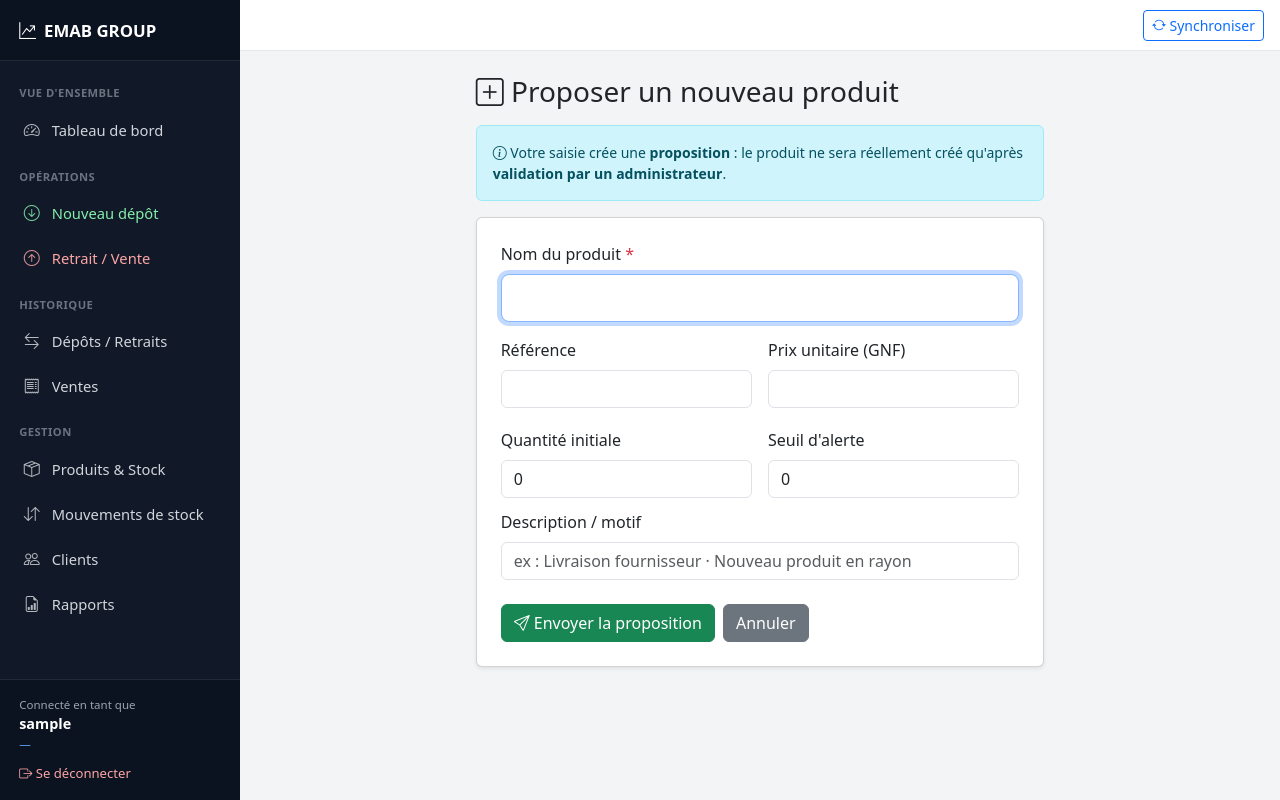
After one commit to Faraleno2022/C-Users-LENO-Desktop-Gestionnaire-depot_Retrait, a Django app: page /produits/demande-nouveau/ in a window 1280 px wide. The commit adds this page. Run offline with Django 5.2, Linux system fonts and the light colour scheme; the visitor is signed in with stand-in values (Sample User, id 1).

Commit message:
Console Web 1.0.15: l'agent peut proposer un NOUVEAU produit (admin valide)
- StockEntryRequest gere deux types: entree sur produit existant, et
  creation d'un nouveau produit (kind=nouveau_produit) avec ref/prix/seuil.
- Bouton 'Proposer un nouveau produit' pour l'agent; validation admin cree
  le produit + le mouvement d'entree initial.
- Migration 0010.

Co-Authored-By: Claude Opus 4.8 <noreply@anthropic.com>

```diff
--- a/server/console_web.py
+++ b/server/console_web.py
@@ -31,7 +31,7 @@ from pathlib import Path
 # Version de la console. À INCRÉMENTER à chaque nouvelle release publiée sur
 # GitHub (et reporter la même valeur dans MyAppVersion de installer_console_web.iss).
 # C'est ce numéro que l'updater compare à la dernière release pour décider d'une MAJ.
-APP_VERSION = "1.0.14"
+APP_VERSION = "1.0.15"
 
 PORT = int(os.environ.get("EMAB_WEB_PORT", "8765"))
 HOST = os.environ.get("EMAB_WEB_HOST", "127.0.0.1")
--- /dev/null
+++ b/server/web/templates/web/product_request_form.html
@@ -0,0 +1,69 @@
+{% extends "web/base.html" %}
+{% load money %}
+{% block title %}Proposer un nouveau produit{% endblock %}
+
+{% block content %}
+<div class="row justify-content-center">
+  <div class="col-12 col-md-9 col-lg-7">
+    <h1 class="h3 mb-3"><i class="bi bi-plus-square"></i> Proposer un nouveau produit</h1>
+
+    {% if error %}<div class="alert alert-danger">{{ error }}</div>{% endif %}
+
+    <div class="alert alert-info small">
+      <i class="bi bi-info-circle"></i>
+      Votre saisie crée une <strong>proposition</strong> : le produit ne sera
+      réellement créé qu'après <strong>validation par un administrateur</strong>.
+    </div>
+
+    <form method="post" class="card p-4 shadow-sm">
+      {% csrf_token %}
+      <div class="mb-3">
+        <label class="form-label">Nom du produit <span class="text-danger">*</span></label>
+        <input type="text" name="nom" class="form-control form-control-lg" required autofocus
+               value="{{ request.POST.nom }}">
+      </div>
+      <div class="row g-3">
+        <div class="col-sm-6 mb-1">
+          <label class="form-label">Référence</label>
+          <input type="text" name="reference" class="form-control" value="{{ request.POST.reference }}">
+        </div>
+        <div class="col-sm-6 mb-1">
+          <label class="form-label">Prix unitaire (GNF)</label>
+          <input type="number" step="1" min="0" name="prix_unitaire" class="form-control"
+                 value="{{ request.POST.prix_unitaire }}">
+        </div>
+        <div class="col-sm-6 mb-1">
+          <label class="form-label">Quantité initiale</label>
+          <input type="number" step="1" min="0" name="quantite" class="form-control"
+                 value="{{ request.POST.quantite|default:'0' }}">
+        </div>
+        <div class="col-sm-6 mb-1">
+          <label class="form-label">Seuil d'alerte</label>
+          <input type="number" step="1" min="0" name="seuil_alerte" class="form-control"
+                 value="{{ request.POST.seuil_alerte|default:'0' }}">
+        </div>
+      </div>
+      <div class="mb-3 mt-2">
+        <label class="form-label">Description / motif</label>
+        <input type="text" name="motif" class="form-control"
+               placeholder="ex : Livraison fournisseur · Nouveau produit en rayon"
+               value="{{ request.POST.motif }}">
+      </div>
+      {% if error %}
+      <div class="form-check mb-3">
+        <input type="checkbox" class="form-check-input" name="force_create" value="1" id="force_create">
+        <label class="form-check-label" for="force_create">
+          Proposer quand même (c'est réellement un autre produit)
+        </label>
+      </div>
+      {% endif %}
+      <div class="d-flex gap-2 mt-2">
+        <button type="submit" class="btn btn-success">
+          <i class="bi bi-send"></i> Envoyer la proposition
+        </button>
+        <a href="{% url 'web:products' %}" class="btn btn-secondary">Annuler</a>
+      </div>
+    </form>
+  </div>
+</div>
+{% endblock %}
--- a/server/web/templates/web/products.html
+++ b/server/web/templates/web/products.html
@@ -8,6 +8,11 @@
   {% if can_edit %}
     <a href="{% url 'web:product_new' %}" class="btn btn-success">
       <i class="bi bi-plus-lg"></i> Nouveau produit
+    </a>
+  {% elif can_request %}
+    <a href="{% url 'web:product_request_new' %}" class="btn btn-success"
+       title="Proposer un nouveau produit (à valider par un administrateur)">
+      <i class="bi bi-plus-lg"></i> Proposer un nouveau produit
     </a>
   {% endif %}
 </div>
--- a/server/web/urls.py
+++ b/server/web/urls.py
@@ -26,6 +26,7 @@ urlpatterns = [
     path("ventes/", views.sales, name="sales"),
     path("produits/", views.products, name="products"),
     path("produits/nouveau/", views.product_new, name="product_new"),
+    path("produits/demande-nouveau/", views.product_request_new, name="product_request_new"),
     path("produits/<int:pk>/modifier/", views.product_edit, name="product_edit"),
     path("produits/<int:pk>/basculer/", views.product_toggle, name="product_toggle"),
     path("produits/<int:pk>/stock/", views.stock_adjust, name="stock_adjust"),
--- a/server/web/views.py
+++ b/server/web/views.py
@@ -1168,6 +1168,76 @@ def stock_entry_request(request, pk):
 
 
 @login_required(login_url="web:login")
+def product_request_new(request):
+    """Un agent propose la création d'un NOUVEAU produit.
+
+    La proposition est « en attente » : le produit n'existe PAS tant qu'un
+    administrateur ne l'a pas validée (cf. stock_request_validate). À la
+    validation, le produit est créé et sa quantité initiale enregistrée comme
+    mouvement d'entrée.
+    """
+    error = None
+    if request.method == "POST":
+        try:
+            nom = (request.POST.get("nom") or "").strip()
+            if not nom:
+                raise ValueError("Le nom du produit est obligatoire.")
+            reference = (request.POST.get("reference") or "").strip()
+            prix = float(request.POST.get("prix_unitaire") or 0)
+            if prix < 0:
+                raise ValueError("Le prix doit être positif ou nul.")
+            seuil = float(request.POST.get("seuil_alerte") or 0)
+            qte = float((request.POST.get("quantite") or "0").strip().replace(" ", ""))
+            if qte < 0:
+                raise ValueError("La quantité initiale doit être positive ou nulle.")
+            description = (request.POST.get("description") or "").strip()
+            motif = (request.POST.get("motif") or "").strip()
+            # Anti-doublon : si un produit du même nom existe déjà, orienter vers
+            # une simple demande d'entrée (sauf si l'agent force).
+            if request.POST.get("force_create") != "1":
+                dup = _find_duplicate_product(nom, reference)
+                if dup is not None:
+                    raise ValueError(
+                        f"Un produit « {dup.nom} » semble déjà exister. Faites plutôt "
+                        "une « demande d'entrée » dessus, ou cochez « proposer quand "
+                        "même » si c'est réellement un autre produit."
+                    )
+            agent = _current_remote_user(request)
+            r = _remote(request)
+            StockEntryRequest.objects.create(
+                kind="nouveau_produit",
+                product=None,
+                product_nom=nom,
+                quantite=qte,
+                new_reference=reference,
+                new_prix_unitaire=prix,
+                new_seuil_alerte=seuil,
+                new_description=description,
+                motif=motif,
+                statut="en_attente",
+                requested_by_identifiant=r.get("identifiant") or "",
+                requested_by_nom=(agent.nom_complet if agent else r.get("nom_complet") or ""),
+                requested_by_uuid=(agent.uuid if agent else ""),
+            )
+            _log_audit(
+                request, "product_request_new", target_type="product", target_id="",
+                details=f"Proposition nouveau produit : {nom} (qté initiale {qte:g})",
+            )
+            messages.success(
+                request,
+                f"Proposition du produit « {nom} » envoyée. Il sera créé après "
+                "validation par un administrateur.",
+            )
+            return redirect("web:products")
+        except (ValueError, TypeError) as e:
+            error = str(e)
+    return render(request, "web/product_request_form.html", {
+        "error": error,
+        "remote": _remote(request),
+    })
+
+
+@login_required(login_url="web:login")
 @role_required("super_admin", "admin")
 def stock_validations(request):
     """Liste des demandes d'entrée de stock à valider (admin)."""
@@ -1195,49 +1265,94 @@ def stock_request_validate(request, pk):
         messages.warning(request, "Cette demande a déjà été traitée.")
         return redirect("web:stock_validations")
 
-    product = req.product
+    now = _iso_now()
+    if req.kind == "nouveau_produit":
+        # Création du produit proposé par l'agent (refus de doublon strict).
+        if _find_duplicate_product(req.product_nom, req.new_reference) is not None:
+            messages.warning(
+                request,
+                f"Un produit « {req.product_nom} » existe déjà : validation annulée. "
+                "Rejetez cette proposition et faites une entrée sur le produit existant.",
+            )
+            return redirect("web:stock_validations")
+        product = Product.objects.create(
+            uuid=str(uuid_mod.uuid4()),
+            reference=req.new_reference,
+            nom=req.product_nom,
+            description=req.new_description,
+            prix_unitaire=req.new_prix_unitaire,
+            quantite_stock=0,
+            seuil_alerte=req.new_seuil_alerte,
+            actif=True,
+            created_at=now,
+            updated_at=now,
+        )
+    else:
+        product = req.product
+        if product is None:
+            messages.warning(request, "Produit introuvable pour cette demande.")
+            return redirect("web:stock_validations")
+
     current_stock = float(product.quantite_stock or 0)
-    new_stock = current_stock + float(req.quantite)
-
-    # Mouvement crédité à l'agent qui a saisi l'entrée (traçabilité terrain).
-    mv = StockMovement.objects.create(
-        uuid=str(uuid_mod.uuid4()),
-        product_id=product.id,
-        product_uuid=product.uuid,
-        product_nom=product.nom,
-        type="entree",
-        quantite=req.quantite,
-        stock_apres=new_stock,
-        motif=(req.motif or "Entrée validée"),
-        sale_id=None,
-        agent_id=None,
-        agent_uuid=req.requested_by_uuid,
-        agent_nom=req.requested_by_nom or "—",
-        created_at=_iso_now(),
-    )
-    product.quantite_stock = new_stock
-    product.updated_at = _iso_now()
-    product.save()
+    entree = float(req.quantite or 0)
+    new_stock = current_stock + entree
+
+    # Mouvement d'entrée (crédité à l'agent demandeur) — seulement si quantité > 0.
+    mv_uuid = ""
+    if entree > 0:
+        mv = StockMovement.objects.create(
+            uuid=str(uuid_mod.uuid4()),
+            product_id=product.id,
+            product_uuid=product.uuid,
+            product_nom=product.nom,
+            type="entree",
+            quantite=entree,
+            stock_apres=new_stock,
+            motif=(req.motif or ("Stock initial (nouveau produit)"
+                   if req.kind == "nouveau_produit" else "Entrée validée")),
+            sale_id=None,
+            agent_id=None,
+            agent_uuid=req.requested_by_uuid,
+            agent_nom=req.requested_by_nom or "—",
+            created_at=now,
+        )
+        mv_uuid = mv.uuid
+        product.quantite_stock = new_stock
+        product.updated_at = now
+        product.save()
 
     r = _remote(request)
     req.statut = "valide"
+    req.product = product  # rattache le produit créé (cas nouveau produit)
     req.validated_by_identifiant = r.get("identifiant") or ""
     req.validated_by_nom = r.get("nom_complet") or ""
     req.validated_at = timezone.now()
-    req.resulting_movement_uuid = mv.uuid
+    req.resulting_movement_uuid = mv_uuid
     req.save()
 
-    _log_audit(
-        request, "stock_entry_validate", target_type="product",
-        target_id=product.uuid,
-        details=f"{product.nom} : entrée validée {req.quantite:g} → {new_stock:g} "
-        f"(demandée par {req.requested_by_nom or '—'})",
-    )
-    messages.success(
-        request,
-        f"Entrée de {req.quantite:g} validée pour « {product.nom} ». "
-        f"Stock réel : {new_stock:g}.",
-    )
+    if req.kind == "nouveau_produit":
+        _log_audit(
+            request, "product_request_validate", target_type="product",
+            target_id=product.uuid,
+            details=f"Nouveau produit créé « {product.nom} » (stock initial {entree:g}) "
+            f"— proposé par {req.requested_by_nom or '—'}",
+        )
+        messages.success(
+            request,
+            f"Produit « {product.nom} » créé et validé. Stock initial : {new_stock:g}.",
+        )
+    else:
+        _log_audit(
+            request, "stock_entry_validate", target_type="product",
+            target_id=product.uuid,
+            details=f"{product.nom} : entrée validée {entree:g} → {new_stock:g} "
+            f"(demandée par {req.requested_by_nom or '—'})",
+        )
+        messages.success(
+            request,
+            f"Entrée de {entree:g} validée pour « {product.nom} ». "
+            f"Stock réel : {new_stock:g}.",
+        )
     return redirect("web:stock_validations")
 
 
@@ -1260,17 +1375,27 @@ def stock_request_reject(request, pk):
     req.validated_at = timezone.now()
     req.save()
 
+    est_nouveau = req.kind == "nouveau_produit"
     _log_audit(
-        request, "stock_entry_reject", target_type="product",
-        target_id=req.product.uuid,
-        details=f"{req.product_nom} : entrée refusée {req.quantite:g}"
+        request, "product_request_reject" if est_nouveau else "stock_entry_reject",
+        target_type="product",
+        target_id=(req.product.uuid if req.product else ""),
+        details=(f"Nouveau produit refusé : {req.product_nom}" if est_nouveau
+                 else f"{req.product_nom} : entrée refusée {req.quantite:g}")
         + (f" — {req.decision_motif}" if req.decision_motif else ""),
     )
-    messages.info(
-        request,
-        f"Demande d'entrée de {req.quantite:g} pour « {req.product_nom} » rejetée. "
-        "Le stock n'a pas été modifié.",
-    )
+    if est_nouveau:
+        messages.info(
+            request,
+            f"Proposition du produit « {req.product_nom} » rejetée. "
+            "Aucun produit n'a été créé.",
+        )
+    else:
+        messages.info(
+            request,
+            f"Demande d'entrée de {req.quantite:g} pour « {req.product_nom} » rejetée. "
+            "Le stock n'a pas été modifié.",
+        )
     return redirect("web:stock_validations")
 
 
```
Also changed, not shown: server/sync/models.py (+18 -1 lines), server/web/templates/web/stock_validations.html (+12 -2 lines), server/sync/migrations/0010_stockentryrequest_kind_and_more.py (added), 1 other file.
